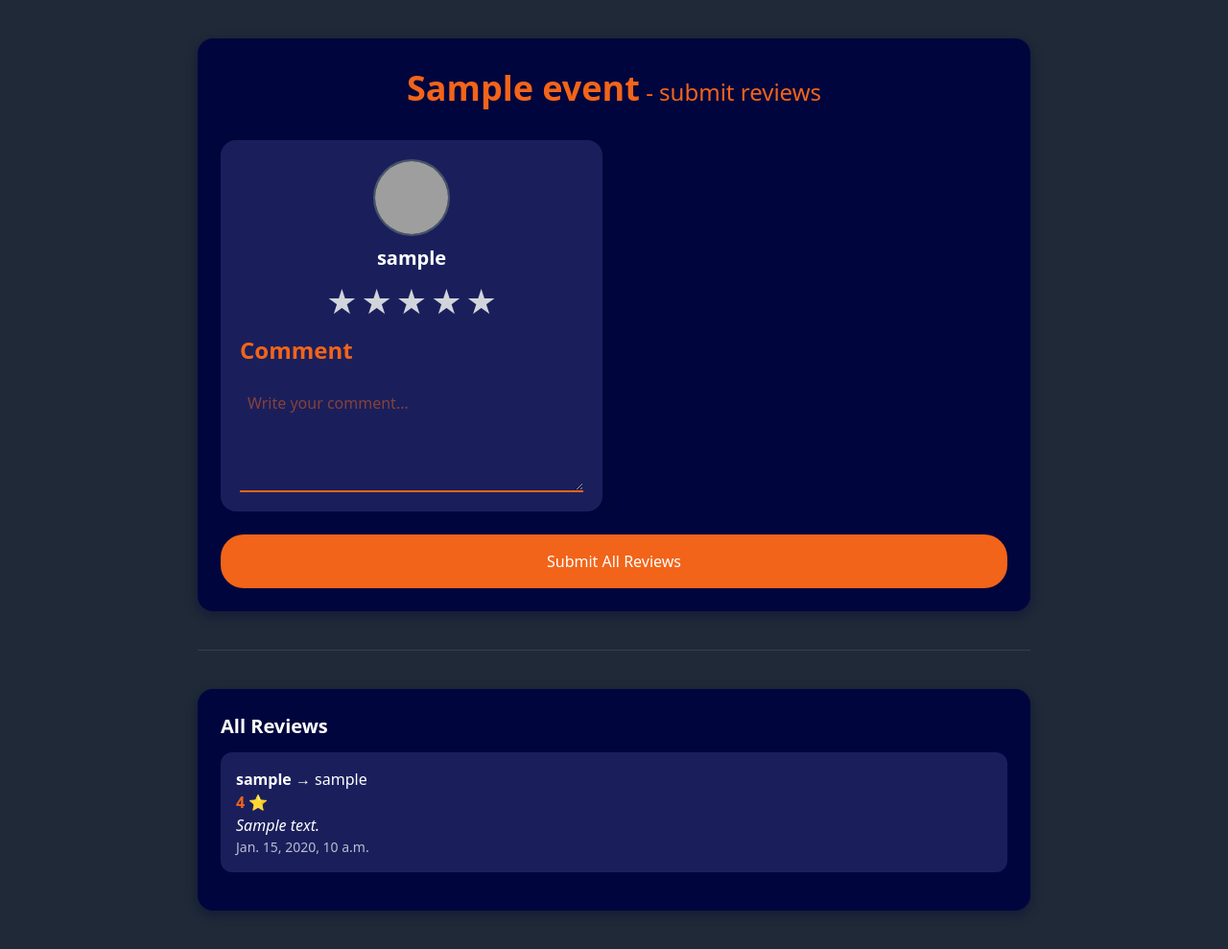
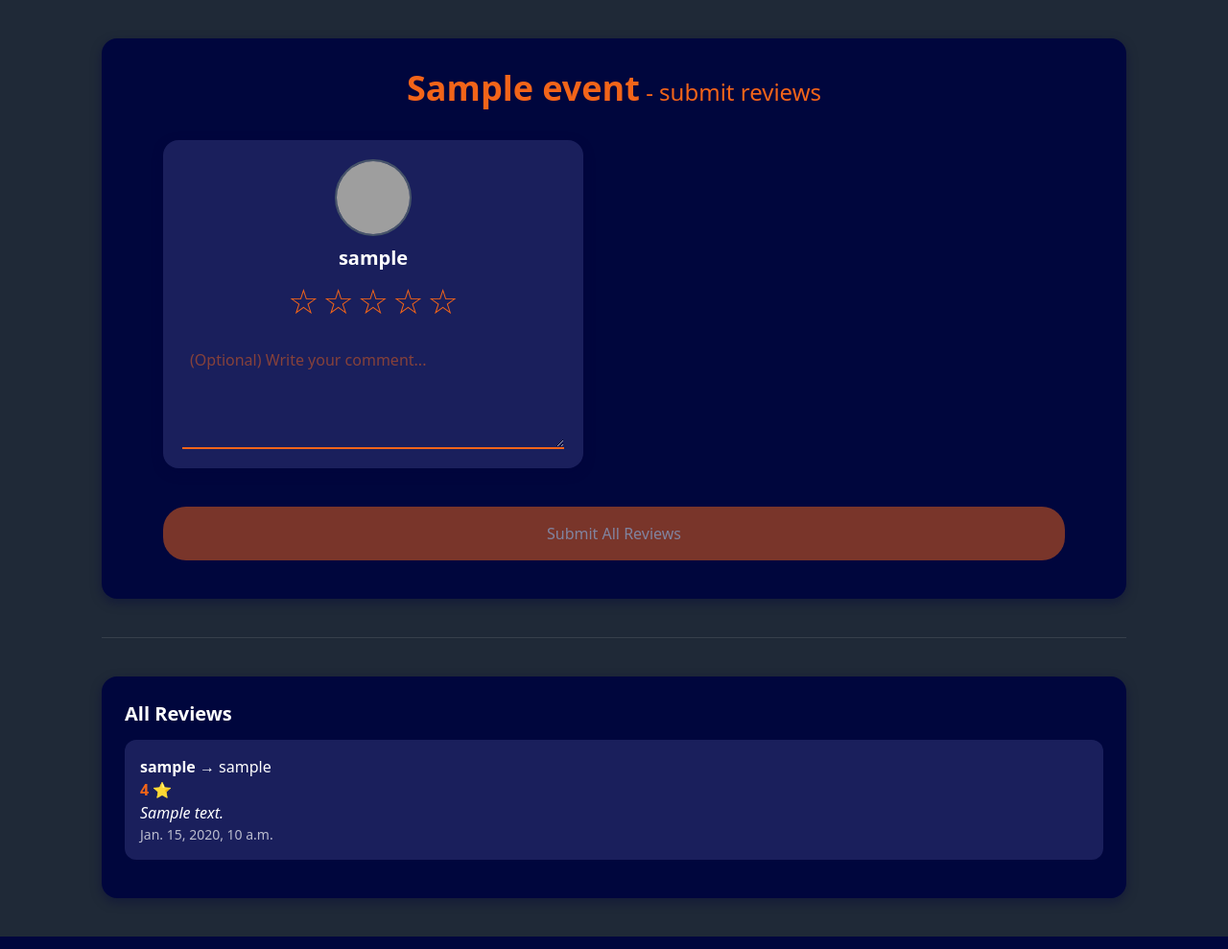
Before and after one commit to pbp-kelompok-e5/sigma-app, a Django app: template reviews/templates/reviews/event_reviews.html in a window 1280 px wide. Shown: the whole page at 96% size. Run offline with Django 5.2, Linux system fonts and the light colour scheme; the template is opened without the code that fills it: values that come from a table or form of the project are taken from there, others are empty; tables that the repository leaves empty hold one stand-in row (values such as "Sample post"); some libraries are stand-ins or nearby versions; grey boxes are pictures that could not be loaded.

Commit message:
add: disable button submit button, star design, reviews page per user

```diff
--- a/reviews/templates/reviews/event_reviews.html
+++ b/reviews/templates/reviews/event_reviews.html
@@ -5,52 +5,44 @@
 {% block content %}
 <link rel="stylesheet" href="{% static 'css/global.css' %}">
 
-<div class="container mx-auto" style="max-width: 900px; padding: 40px 16px;">
+<div class="container mx-auto" style="max-width: 1100px; padding: 40px 16px;">
   <div class="card-deep-sea">
     <div class="flex justify-center">
-      <h1 class="text-[#F26419] my-2" style="font-size: 1.5rem;">
-      <span class="text-4xl font-bold">{{ event.title }}</span>
-         - submit reviews
-    </h1>
+      <h1 class="text-[--orange-sport] my-2" style="font-size: 1.5rem;">
+        <span class="text-4xl font-bold">{{ event.title }}</span> - submit reviews
+      </h1>
     </div>
 
     <div class="card-body">
       <form method="POST" class="space-y-6">
         {% csrf_token %}
         {% if participants %}
-        <!-- ✅ GRID 2 COLUMNS -->
-        <div class="grid grid-cols-1 md:grid-cols-2 gap-6">
+
+        <div class="grid grid-cols-1 md:grid-cols-2 gap-16 m-10">
           {% for user in participants %}
           <div class="card-deep-sea" style="background-color: var(--deep-sea-light); padding: 20px; text-align:center;">
 
-            <!-- ✅ PROFILE -->
             <img
               src="{{ user.profile.profile_image_url|default:'https://ui-avatars.com/api/?name='|add:user.username }}"
               alt="{{ user.username }}"
               class="w-20 h-20 rounded-full object-cover border-2 border-slate-600 inline-block mb-2"
             >
 
-            <!-- ✅ USERNAME -->
             <div class="card-header" style="font-size: 1.25rem; margin-bottom: 10px;">
               {{ user.username }}
             </div>
 
-            <!-- ✅ STAR RATING (CENTERED) -->
-            <div style="margin-bottom: 14px;">
-              <div class="flex justify-center gap-1 rating-stars" data-user="{{ user.id }}">
-                {% for i in "12345" %}
-                  <button type="button"
-                    class="star-btn text-gray-300 hover:text-yellow-400 transition text-4xl"
-                    data-value="{{ forloop.counter }}">★</button>
-                {% endfor %}
-                <input type="hidden" name="rating_{{ user.id }}" />
-              </div>
+            <div class="flex justify-center gap-1 rating-stars" data-user="{{ user.id }}" style="margin-bottom: 14px;">
+              {% for i in "12345" %}
+                <button type="button"
+                  class="star-btn text-[--orange-sport] transition text-4xl"
+                  data-value="{{ forloop.counter }}">☆</button>
+              {% endfor %}
+              <input type="hidden" name="rating_{{ user.id }}" />
             </div>
 
-            <!-- ✅ COMMENT (CENTERED INPUT GROUP) -->
             <div class="input-group" style="margin-top: 12px; text-align:left; width: 100%;">
-              <label class="input-label">Comment</label>
-              <textarea name="comment_{{ user.id }}" placeholder="Write your comment..."></textarea>
+              <textarea name="comment_{{ user.id }}" placeholder="(Optional) Write your comment..."></textarea>
             </div>
 
           </div>
@@ -58,9 +50,8 @@
         </div>
         {% endif %}
 
-        <!-- SUBMIT BUTTON -->
         <div class="card-footer" style="margin-top: 24px;">
-          <button type="submit" class="btn btn-primary btn-full">
+          <button id="submit-btn" type="submit" class="btn btn-primary btn-full opacity-50 cursor-not-allowed mx-10 my-4" disabled>
             Submit All Reviews
           </button>
         </div>
@@ -68,10 +59,8 @@
     </div>
   </div>
 
-  <!-- Divider -->
   <hr style="margin: 40px 0; border-color: rgba(255,255,255,0.1);" />
 
-  <!-- EXISTING REVIEWS -->
   <div class="card-deep-sea">
     <div class="card-header">All Reviews</div>
     <div class="card-body">
@@ -93,23 +82,49 @@ document.querySelectorAll('.rating-stars').forEach(container => {
   const userId = container.dataset.user;
   const stars = container.querySelectorAll('.star-btn');
   const hiddenInput = container.querySelector(`input[name="rating_${userId}"]`);
+  const submitBtn = document.getElementById('submit-btn');
+
+  let selectedRating = 0;
+
+  function renderStars(rating) {
+    stars.forEach(s => {
+      if (s.dataset.value <= rating) {
+        s.textContent = '★'; // filled
+        s.style.color = 'var(--orange-sport)';
+      } else {
+        s.textContent = '☆'; // outline
+        s.style.color = 'var(--orange-sport)';
+      }
+    });
+  }
+
+  function checkAllRated() {
+    const allFilled = [...document.querySelectorAll('.rating-stars')]
+      .every(group => group.querySelector(`input[type="hidden"]`).value !== "");
+    if (allFilled) {
+      submitBtn.disabled = false;
+      submitBtn.classList.remove("opacity-50", "cursor-not-allowed");
+    }
+  }
 
   stars.forEach(star => {
+    star.addEventListener('mouseenter', () => {
+      renderStars(star.dataset.value);
+    });
+
+    star.addEventListener('mouseleave', () => {
+      renderStars(selectedRating || 0);
+    });
+
     star.addEventListener('click', () => {
-      const rating = star.dataset.value;
-      hiddenInput.value = rating;
-
-      stars.forEach(s => {
-        if (s.dataset.value <= rating) {
-          s.classList.remove("text-gray-300");
-          s.classList.add("text-yellow-400");
-        } else {
-          s.classList.add("text-gray-300");
-          s.classList.remove("text-yellow-400");
-        }
-      });
+      selectedRating = star.dataset.value;
+      hiddenInput.value = selectedRating;
+      renderStars(selectedRating);
+      checkAllRated();
     });
   });
+
+  renderStars(0);
 });
 </script>
 {% endblock %}
--- a/reviews/urls.py
+++ b/reviews/urls.py
@@ -5,4 +5,5 @@ app_name = 'reviews'
 
 urlpatterns = [
     path('<int:event_id>/', views.event_reviews, name='event-reviews'),
+    path('user/<int:user_id>/', views.user_reviews, name='user-reviews'),
 ]
```
Also changed, not shown: reviews/templates/reviews/user_reviews.html (added, +54 -0 lines), reviews/views.py (+18 -7 lines).
